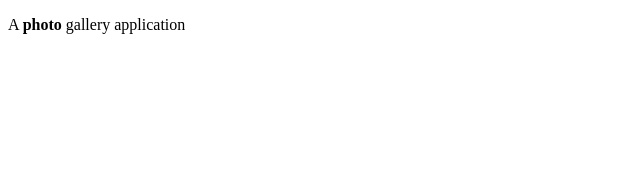
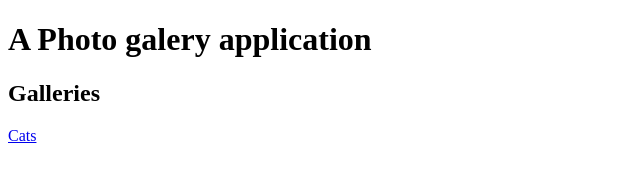
Before and after one commit to aslawter/Metis-PreWork, a plain HTML site: page index.html in a window 1280 px wide. Shown: the whole page, without its empty margins (0-640 px from the left). Drawn offline with Linux system fonts and the light colour scheme.

Commit message:
Link to cat Gallery

```diff
--- a/index.html
+++ b/index.html
@@ -6,6 +6,10 @@
 	<title>My Web Gallery</title>
 </head>
 <body>
-<p>A <b>photo</b> gallery application</p>
+	<h1>A Photo galery application</h1>
+<div>
+<h2>Galleries</h2>
+<p><a href='cats.html'>Cats</a></p>
+</div>
 </body>
 </html>
```
Also changed, not shown: cats.html (added, +11 -0 lines).
